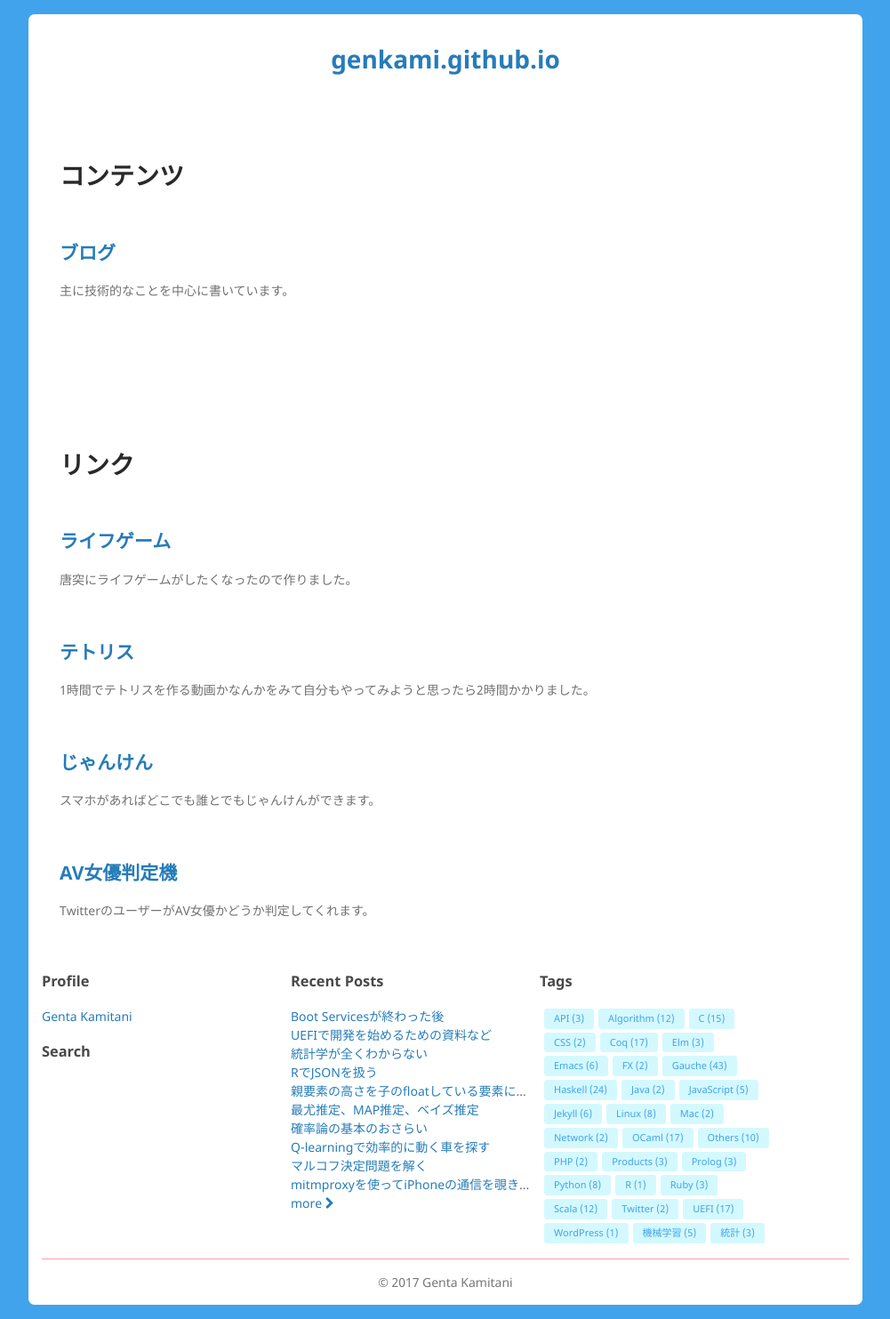
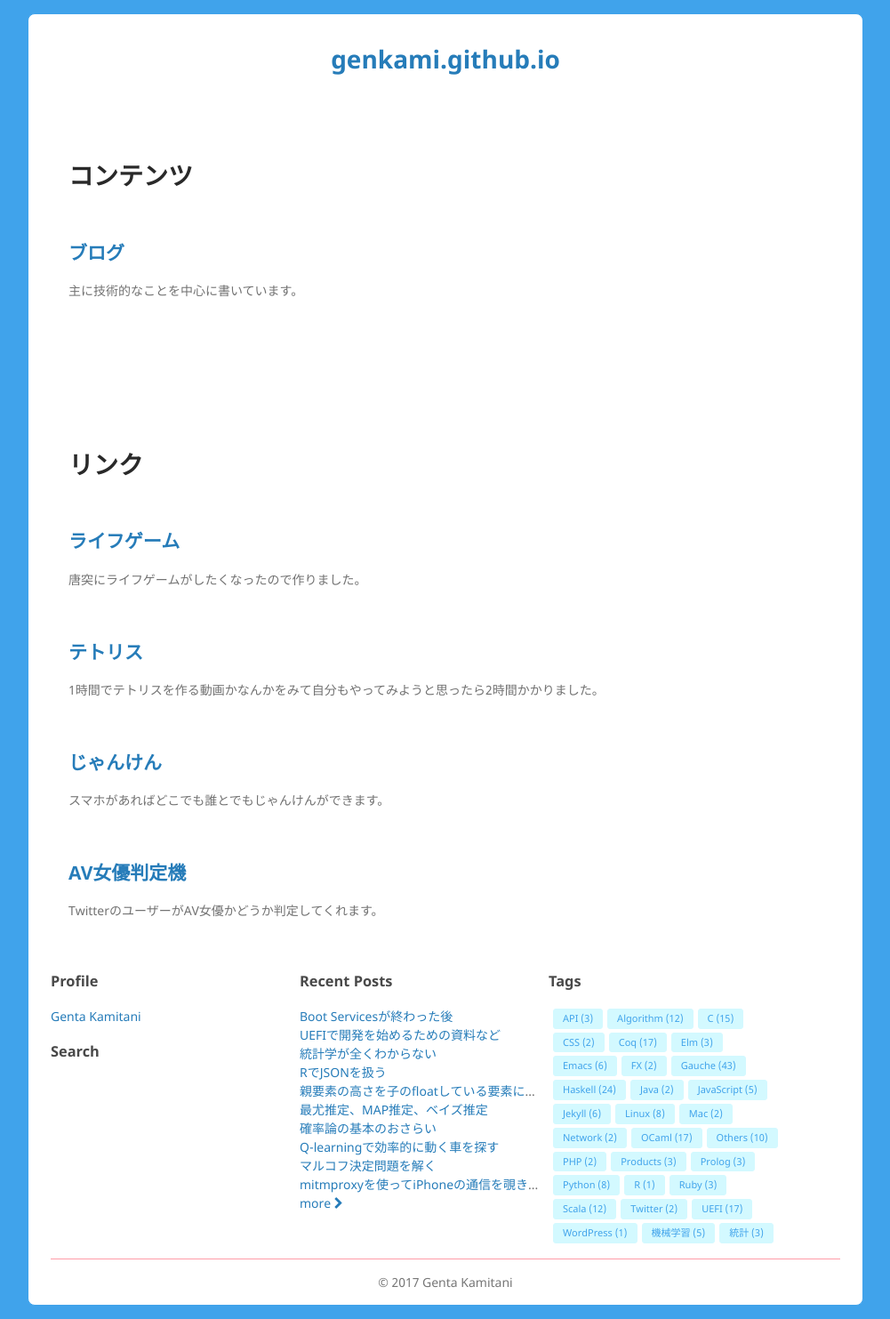
Before and after one commit to genkami/genkami.github.io, a Jekyll site: the page built from index.html, in a window 1280 px wide. Shown: the whole page at 89% size, without its empty margins (139-1140 px from the left). Built offline with Jekyll 4.4.1, drawn with Linux system fonts in a browser that asks for light colours; comment, search, counter and statistics services are not loaded.

Commit message:
wrapperのpaddingの調整

```diff
--- a/_sass/genkami-github-io.scss
+++ b/_sass/genkami-github-io.scss
@@ -41,7 +41,7 @@ h1, h2, h3, h4, h5, h6 {
 .wrapper {
     width: auto;
     margin: 15px 170px;
-    padding: 15px;
+    padding: 15px 25px;
     border: 1px solid $border-color;
     border-radius: 8px;
     background-color: $inner-background-color;
@@ -266,6 +266,8 @@ a:hover, a:focus {
     .wrapper {
         margin-left: 5px;
         margin-right: 5px;
+        padding-left: 10px;
+        padding-right: 10px;
     }
 
     .footer-content {
```
